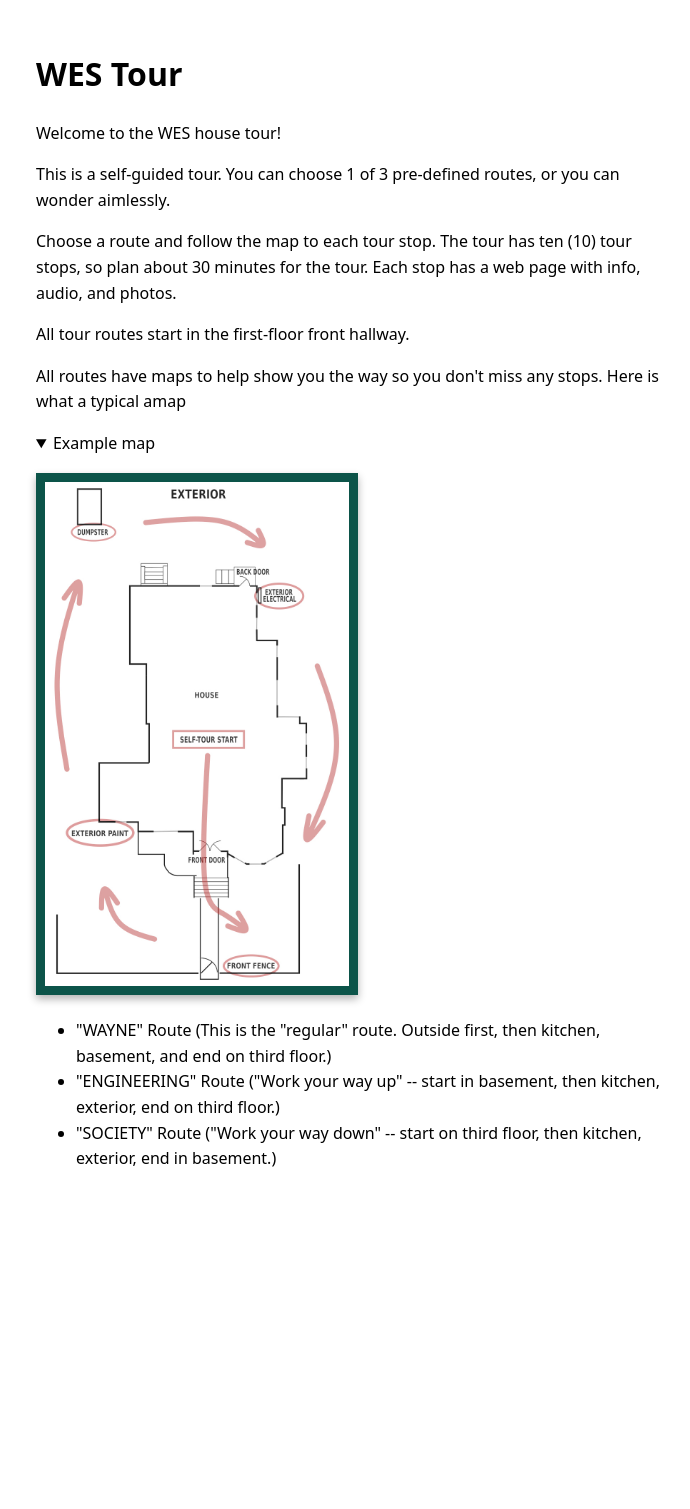
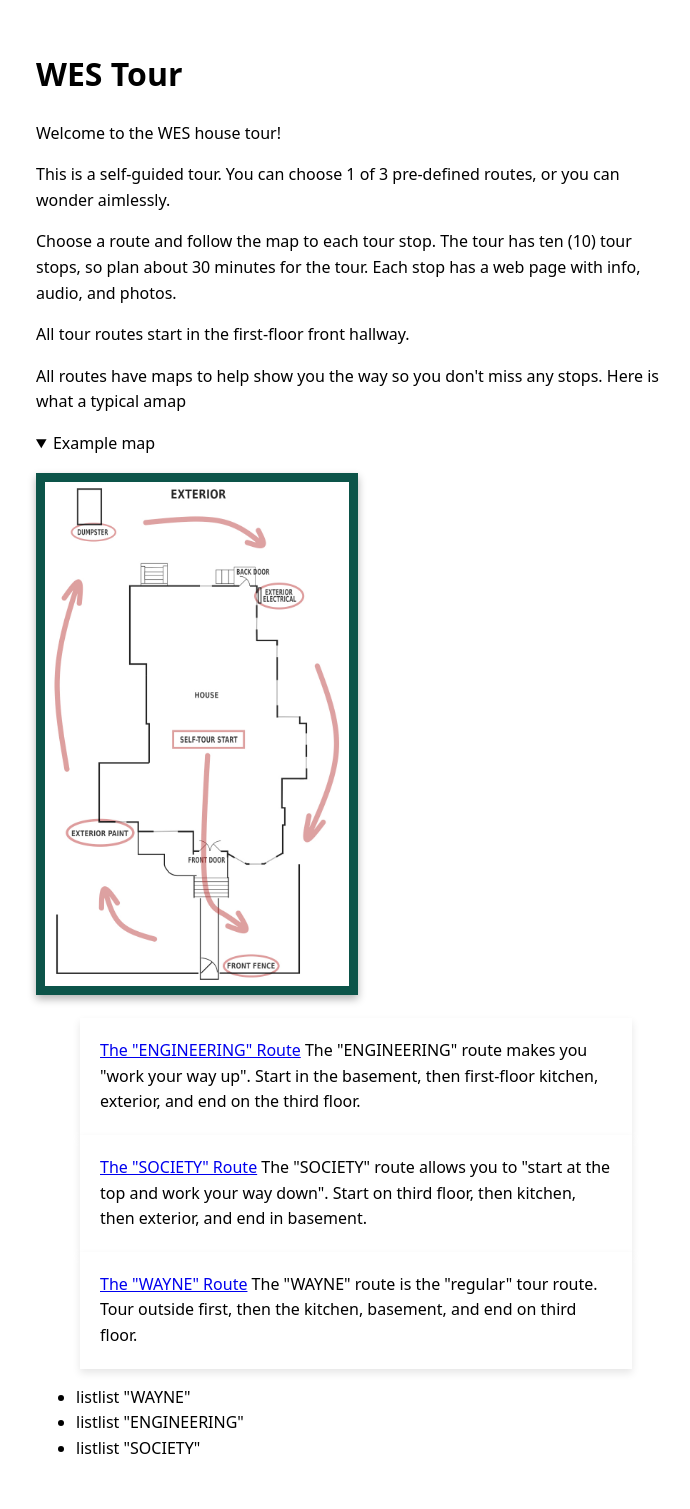
Before and after one commit to mciechanumich/WEStour, a Jekyll site: the page built from docs/index.html, in a window 1280 px wide. Shown: the whole page, without its empty margins (284-974 px from the left). Built offline with Jekyll 4.4.1, drawn with Linux system fonts in a browser that asks for light colours; before the commit the page ends 1220 px from its top, so only the background shows below that.

Commit message:
fix: trying to get boxes to work

```diff
--- a/docs/engineering_route.md
+++ b/docs/engineering_route.md
@@ -1,7 +1,7 @@
 ---
 published: true
 layout: default
-title: "ENGINEERING" Route
+title: The "ENGINEERING" Route
 audio: /audio/frontfenceplaceholder.mp3
 description: The "ENGINEERING" route makes you "work your way up". Start in the basement, then first-floor kitchen, exterior, and end on the third floor.
 #video
--- a/docs/index.html
+++ b/docs/index.html
@@ -45,9 +45,9 @@ tour_routes:
 
 
   <ul>
-  <li>"WAYNE" Route (This is the "regular" route. Outside first, then kitchen, basement, and end on third floor.)</li>
-  <li>"ENGINEERING" Route ("Work your way up" -- start in basement, then kitchen, exterior, end on third floor.)</li>
-  <li>"SOCIETY" Route ("Work your way down" -- start on third floor, then kitchen, exterior, end in basement.)</li>
+  <li>listlist "WAYNE"
+  <li>listlist "ENGINEERING"
+  <li>listlist "SOCIETY"
 </ul>
 </div>
 
--- a/docs/society_route.md
+++ b/docs/society_route.md
@@ -1,7 +1,7 @@
 ---
 published: true
 layout: default
-title: "SOCIETY" Route
+title: The "SOCIETY" Route
 audio: /audio/frontfenceplaceholder.mp3
 description: The "SOCIETY" route allows you to "start at the top and work your way down". Start on third floor, then kitchen, then exterior, and end in basement.
 #video
--- a/docs/wayne_route.md
+++ b/docs/wayne_route.md
@@ -1,7 +1,7 @@
 ---
 published: true
 layout: default
-title: "WAYNE" Route
+title: The "WAYNE" Route
 audio: /audio/frontfenceplaceholder.mp3
 #video
 # comment: set this to false when we have some real pages working
```
